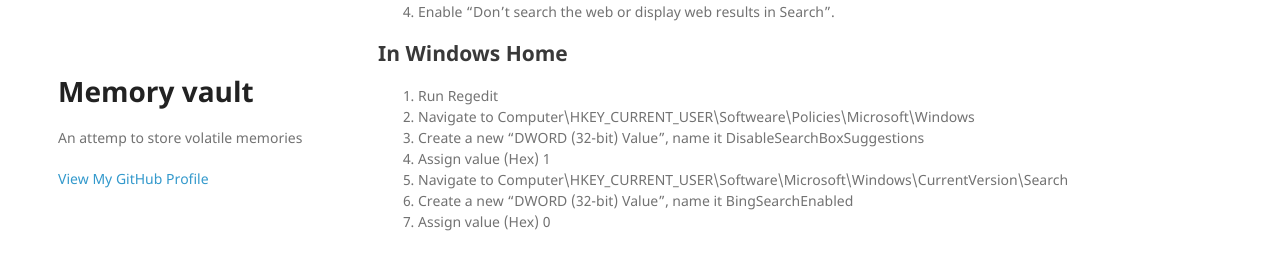
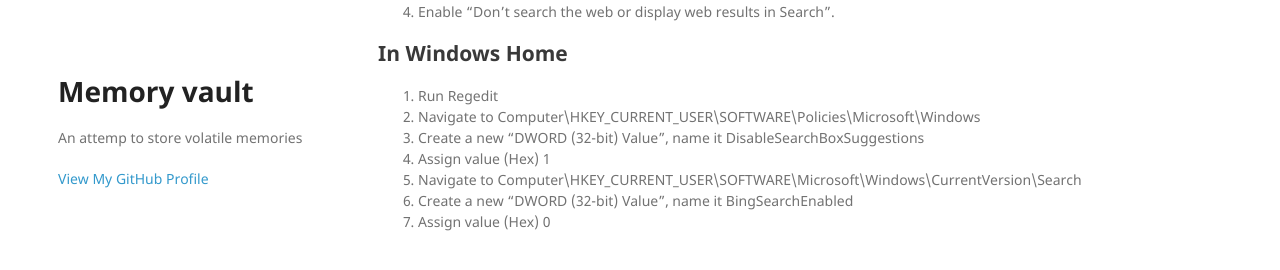
Before and after one commit to hfiel/hfiel.github.io, a Jekyll site: the page built from wiki/windows/disable_bing_results_start_menu.md, in a window 1280 px wide. Shown: the part 257-527 px from the top of the page. Built offline with Jekyll 4.4.1, drawn with Linux system fonts in a browser that asks for light colours; nearby versions of some CDN libraries; our own code applies the rules of GitHub Pages for plain Markdown files.

Commit message:
Update disable_bing_results_start_menu.md

```diff
--- a/wiki/windows/disable_bing_results_start_menu.md
+++ b/wiki/windows/disable_bing_results_start_menu.md
@@ -11,9 +11,9 @@
 ## In Windows Home
 
 1. Run Regedit
-2. Navigate to Computer\HKEY_CURRENT_USER\Softweare\Policies\Microsoft\Windows
+2. Navigate to Computer\HKEY_CURRENT_USER\SOFTWARE\Policies\Microsoft\Windows
 3. Create a new "DWORD (32-bit) Value", name it DisableSearchBoxSuggestions
 4. Assign value (Hex) 1
-5. Navigate to Computer\HKEY_CURRENT_USER\Software\Microsoft\Windows\CurrentVersion\Search
+5. Navigate to Computer\HKEY_CURRENT_USER\SOFTWARE\Microsoft\Windows\CurrentVersion\Search
 6. Create a new "DWORD (32-bit) Value", name it BingSearchEnabled
 7. Assign value (Hex) 0
```
